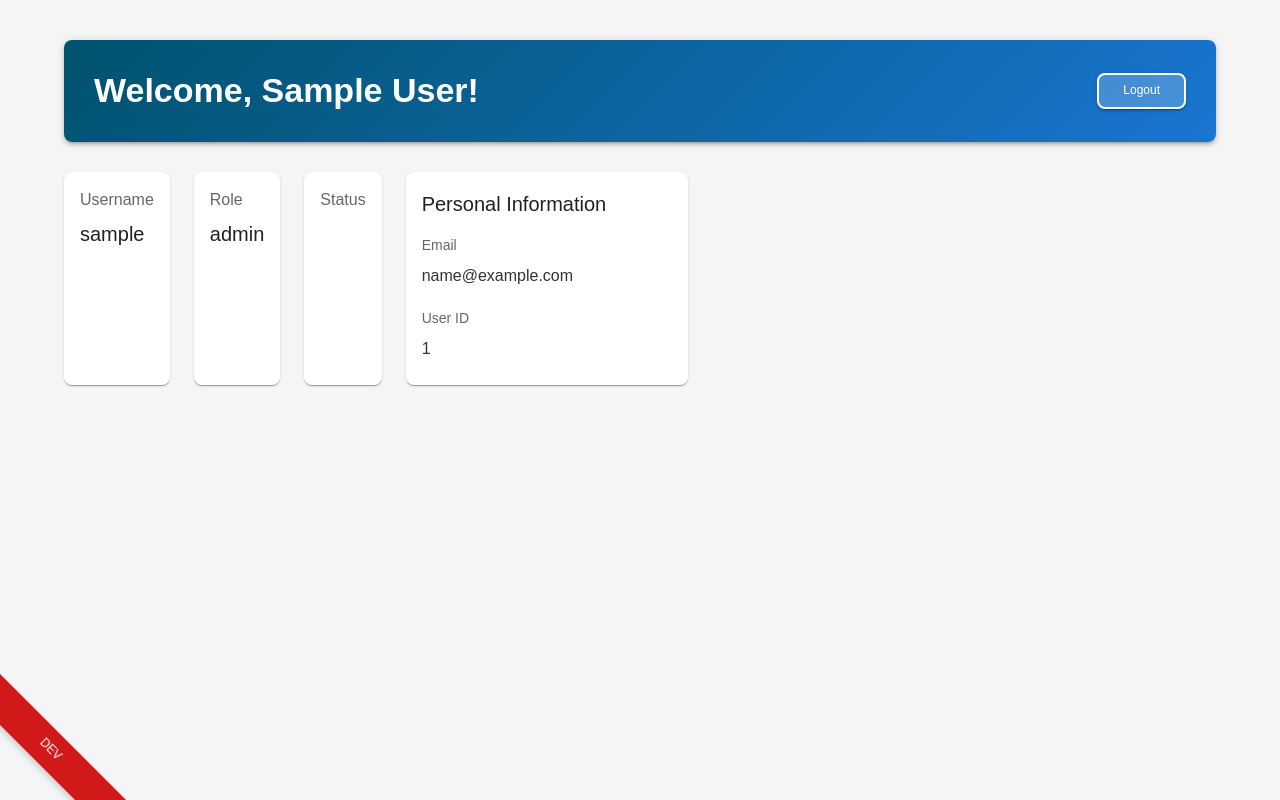
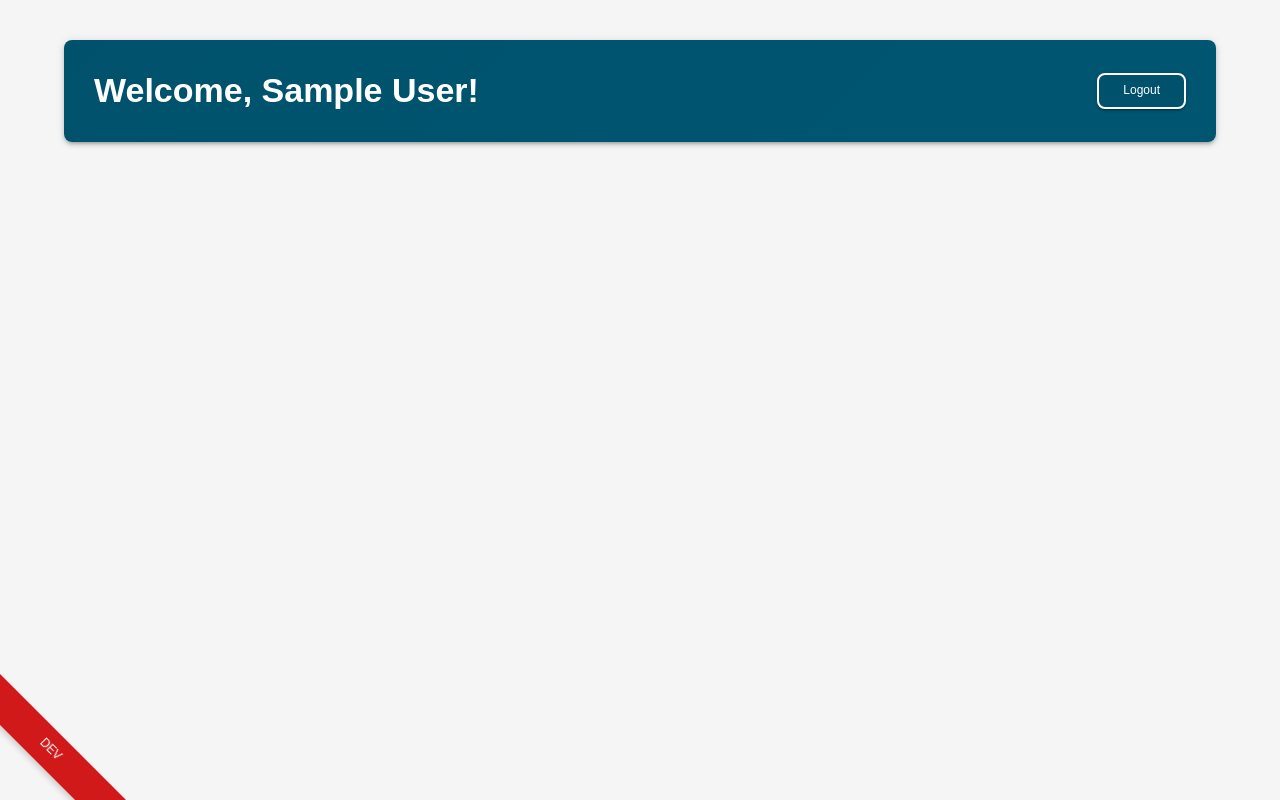
Before and after one commit to chirath-cts/lovold-model-erp-frontend, a React (Vite) app: page /dashboard in a window 1280 px wide. Built offline with nearby package versions, Linux system fonts and the light colour scheme; sample sign-in values are in the browser's storage.

Commit message:
Login functinality

```diff
--- /dev/null
+++ b/src/hooks/index.ts
@@ -0,0 +1 @@
+export { useLogin } from "./useLogin";
--- /dev/null
+++ b/src/hooks/useLogin.ts
@@ -0,0 +1,66 @@
+import type { User } from "models/user";
+import { useState, useCallback } from "react";
+
+interface UseLoginReturn {
+  handleLogin: (username: string, password: string) => Promise<User | null>;
+  isLoading: boolean;
+  error: string | null;
+  setError: (error: string | null) => void;
+}
+
+const API_URL = "http://localhost:4000/users";
+
+export const useLogin = (): UseLoginReturn => {
+  const [isLoading, setIsLoading] = useState(false);
+  const [error, setError] = useState<string | null>(null);
+
+  const handleLogin = useCallback(
+    async (username: string, password: string): Promise<User | null> => {
+      setIsLoading(true);
+      setError(null);
+
+      try {
+        const response = await fetch(API_URL);
+
+        if (!response.ok) {
+          throw new Error(`HTTP error! status: ${response.status}`);
+        }
+
+        const users: User[] = await response.json();
+
+        if (!users || !Array.isArray(users)) {
+          throw new Error("Invalid response format from server");
+        }
+
+        const user = users.find(
+          (u: User) => u.username === username && u.password === password,
+        );
+
+        if (!user) {
+          setError("Invalid username or password");
+          setIsLoading(false);
+          return null;
+        }
+
+        setIsLoading(false);
+        return user;
+      } catch (err) {
+        const errorMessage =
+          err instanceof Error
+            ? err.message
+            : "Failed to connect to the server";
+        setError(errorMessage);
+        setIsLoading(false);
+        return null;
+      }
+    },
+    [],
+  );
+
+  return {
+    handleLogin,
+    isLoading,
+    error,
+    setError,
+  };
+};
--- /dev/null
+++ b/src/models/user.ts
@@ -0,0 +1,11 @@
+export interface User {
+  id: string;
+  username: string;
+  password: string;
+  firstName: string;
+  lastName: string;
+  email: string;
+  role: string;
+  status: string;
+  createdAt: string;
+}
--- a/src/pages/Dashboard/Dashboard.module.scss
+++ b/src/pages/Dashboard/Dashboard.module.scss
@@ -9,7 +9,7 @@
         .header {
             padding: 30px;
             margin-bottom: 30px;
-      background: linear-gradient(135deg, vars.$primary-color 0%, #1976d2 100%);
+            background: linear-gradient(135deg, vars.$primary-color 0%, vars.$secondary-color 100%);
             border-radius: 8px;
 
             .headerContent {
@@ -23,7 +23,7 @@
                 }
 
                 .logoutButton {
-          background-color: rgba(255, 255, 255, 0.2) !important;
+                    background-color: vars.$primary-color !important;
                     border: 2px solid white !important;
                     color: white !important;
                     font-weight: 500;
@@ -36,59 +36,5 @@
                 }
             }
         }
-
-    .content {
-      margin-top: 30px;
-
-      .infoCard {
-        transition: transform 0.3s ease, box-shadow 0.3s ease;
-        height: 100%;
-        border-radius: 8px;
-
-        &:hover {
-          transform: translateY(-4px);
-          box-shadow: 0 8px 24px rgba(0, 0, 0, 0.15) !important;
     }
 }
-
-      .statusActive {
-        color: #4caf50;
-        font-weight: 600;
-      }
-
-      .statusInactive {
-        color: #f44336;
-        font-weight: 600;
-      }
-
-      .detailsCard {
-        background-color: white;
-        border-radius: 8px;
-
-        .detailsGrid {
-          display: grid;
-          grid-template-columns: repeat(auto-fit, minmax(250px, 1fr));
-          gap: 20px;
-          margin-top: 15px;
-
-          .detailItem {
-            display: flex;
-            flex-direction: column;
-            gap: 8px;
-
-            p:first-child {
-              font-size: 0.875rem;
-              font-weight: 500;
-            }
-
-            p:last-child {
-              font-size: 1rem;
-              font-weight: 500;
-              color: #333;
-            }
-          }
-        }
-      }
-    }
-  }
-}
--- a/src/pages/Dashboard/Dashboard.tsx
+++ b/src/pages/Dashboard/Dashboard.tsx
@@ -1,15 +1,7 @@
 import { useEffect, useState } from "react";
 import { useNavigate } from "react-router-dom";
 import { toast } from "react-toastify";
-import {
-  Button,
-  Card,
-  CardContent,
-  Container,
-  Grid,
-  Paper,
-  Typography,
-} from "@mui/material";
+import { Button, Container, Paper, Typography } from "@mui/material";
 import { LoadingOverlay } from "components/common";
 import styles from "./Dashboard.module.scss";
 
@@ -72,71 +64,6 @@ const Dashboard = () => {
               </Button>
             </div>
           </Paper>
-
-          {/* User Info Card */}
-          <Grid container spacing={3} className={styles.content}>
-            <Grid item xs={12} sm={6} md={4}>
-              <Card className={styles.infoCard}>
-                <CardContent>
-                  <Typography color="textSecondary" gutterBottom>
-                    Username
-                  </Typography>
-                  <Typography variant="h6">{user.username}</Typography>
-                </CardContent>
-              </Card>
-            </Grid>
-
-            <Grid item xs={12} sm={6} md={4}>
-              <Card className={styles.infoCard}>
-                <CardContent>
-                  <Typography color="textSecondary" gutterBottom>
-                    Role
-                  </Typography>
-                  <Typography variant="h6">{user.role}</Typography>
-                </CardContent>
-              </Card>
-            </Grid>
-
-            <Grid item xs={12} sm={6} md={4}>
-              <Card className={styles.infoCard}>
-                <CardContent>
-                  <Typography color="textSecondary" gutterBottom>
-                    Status
-                  </Typography>
-                  <Typography
-                    variant="h6"
-                    className={
-                      user.status === "active"
-                        ? styles.statusActive
-                        : styles.statusInactive
-                    }
-                  >
-                    {user.status}
-                  </Typography>
-                </CardContent>
-              </Card>
-            </Grid>
-
-            <Grid item xs={12}>
-              <Card className={styles.detailsCard}>
-                <CardContent>
-                  <Typography variant="h6" gutterBottom>
-                    Personal Information
-                  </Typography>
-                  <div className={styles.detailsGrid}>
-                    <div className={styles.detailItem}>
-                      <Typography color="textSecondary">Email</Typography>
-                      <Typography variant="body1">{user.email}</Typography>
-                    </div>
-                    <div className={styles.detailItem}>
-                      <Typography color="textSecondary">User ID</Typography>
-                      <Typography variant="body1">{user.id}</Typography>
-                    </div>
-                  </div>
-                </CardContent>
-              </Card>
-            </Grid>
-          </Grid>
         </Container>
       </div>
     </>
--- a/src/pages/Login/Login.tsx
+++ b/src/pages/Login/Login.tsx
@@ -2,39 +2,29 @@ import { useState } from "react";
 import { useNavigate } from "react-router-dom";
 import { toast } from "react-toastify";
 import { Button, Container, Paper, TextField, Typography } from "@mui/material";
-import type { LoginDto } from "models/dto/login";
 import { LoadingOverlay } from "components/common";
 import { Dashboard } from "constants/navigateRoutes";
+import { useLogin } from "hooks/useLogin";
 import styles from "./Login.module.scss";
 
 const Login = () => {
   const [username, setUsername] = useState("");
   const [password, setPassword] = useState("");
-  const [error, setError] = useState("");
-  const [isLoading, setIsLoading] = useState(false);
   const navigate = useNavigate();
+  const { handleLogin, isLoading, error, setError } = useLogin();
 
   const handleSubmit = async (e: React.FormEvent) => {
     e.preventDefault();
-    setError("");
-    setIsLoading(true);
+    setError(null);
 
     if (!username || !password) {
-      setError("Username and password are required");
-      setIsLoading(false);
-      toast.error("Username and password are required");
+      const message = "Username and password are required";
+      setError(message);
+      toast.error(message);
       return;
     }
 
-    try {
-      const response = await fetch("http://localhost:4000/users");
-      const data = await response.json();
-
-      console.log("Login response data:", data);
-
-      const user = data.find(
-        (u: LoginDto) => u.username === username && u.password === password
-      );
+    const user = await handleLogin(username, password);
 
     if (user) {
       toast.success(`Welcome, ${user.firstName}!`);
@@ -42,17 +32,8 @@ const Login = () => {
       localStorage.setItem("user", JSON.stringify(user));
       // Navigate to dashboard
       navigate(Dashboard);
-      } else {
-        setError("Invalid username or password");
-        toast.error("Invalid username or password");
-        setIsLoading(false);
-      }
-    } catch (err) {
-      const errorMessage = "Failed to connect to the server";
-      setError(errorMessage);
-      toast.error(errorMessage);
-      console.error("Login error:", err);
-      setIsLoading(false);
+    } else if (error) {
+      toast.error(error);
     }
   };
 
@@ -74,6 +55,7 @@ const Login = () => {
                 value={username}
                 onChange={(e) => setUsername(e.target.value)}
                 error={!!error && !username}
+                disabled={isLoading}
               />
               <TextField
                 label="Password"
@@ -83,6 +65,7 @@ const Login = () => {
                 value={password}
                 onChange={(e) => setPassword(e.target.value)}
                 error={!!error && !password}
+                disabled={isLoading}
               />
               <Button
                 type="submit"
@@ -90,8 +73,9 @@ const Login = () => {
                 color="primary"
                 fullWidth
                 className={styles.loginButton}
+                disabled={isLoading}
               >
-                Login
+                {isLoading ? "Logging in..." : "Login"}
               </Button>
               {error && <Typography color="error">{error}</Typography>}
             </form>
--- a/src/styles/_variables.scss
+++ b/src/styles/_variables.scss
@@ -1,5 +1,5 @@
 $primary-color: #00526C;
-$second-color: #005671;
+$secondary-color: #005671;
 
 $default-font-size: 12px;
 
@@ -22,7 +22,7 @@ $cancel-button-font-color: #676767;
 
 :root{
     --primary-color: #{$primary-color};
-    --second-color: #{$second-color};
+    --secondary-color: #{$secondary-color};
     --default-font-size: #{$default-font-size};
     --font-color1: #{$font-color1};
     --font-color2: #{$font-color2};
--- a/src/theme/theme.ts
+++ b/src/theme/theme.ts
@@ -61,7 +61,7 @@ const theme = createTheme({
           fontWeight: 600,
           textTransform: "none",
           "&:hover": {
-            backgroundColor: "var(--second-color)",
+            backgroundColor: "var(--secondary-color)",
           },
         },
         outlinedSecondary: {
--- a/tsconfig.json
+++ b/tsconfig.json
@@ -15,7 +15,8 @@
       "pages/*": ["pages/*"],
       "themes/*": ["themes/*"],
       "utils/*": ["utils/*"],
-      "routes/*": ["routes/*"]
+      "routes/*": ["routes/*"],
+      "hooks/*": ["hooks/*"]
     },
     "ignoreDeprecations": "6.0"
   }
--- a/vite.config.ts
+++ b/vite.config.ts
@@ -18,6 +18,7 @@ export default defineConfig({
       pages: path.resolve(__dirname, "src/pages"),
       routes: path.resolve(__dirname, "src/routes"),
       utils: path.resolve(__dirname, "src/utils"),
+      hooks: path.resolve(__dirname, "src/hooks"),
     },
   },
 });
```
Lines whose indentation alone changed are shown as unchanged.
